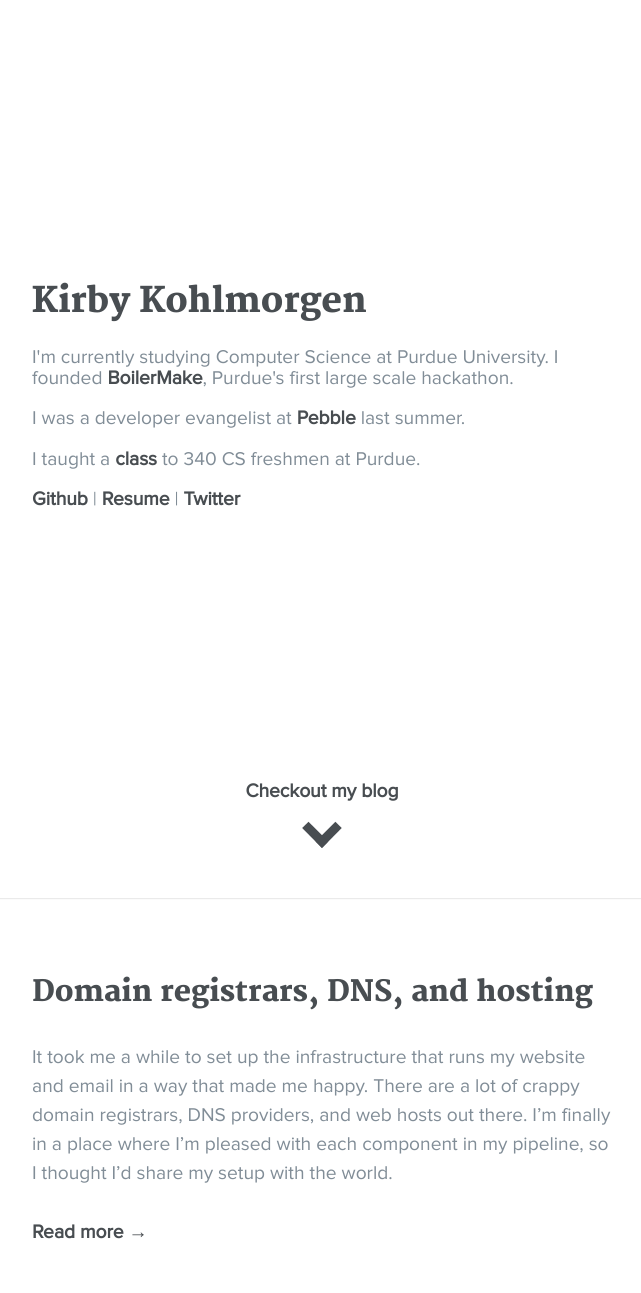
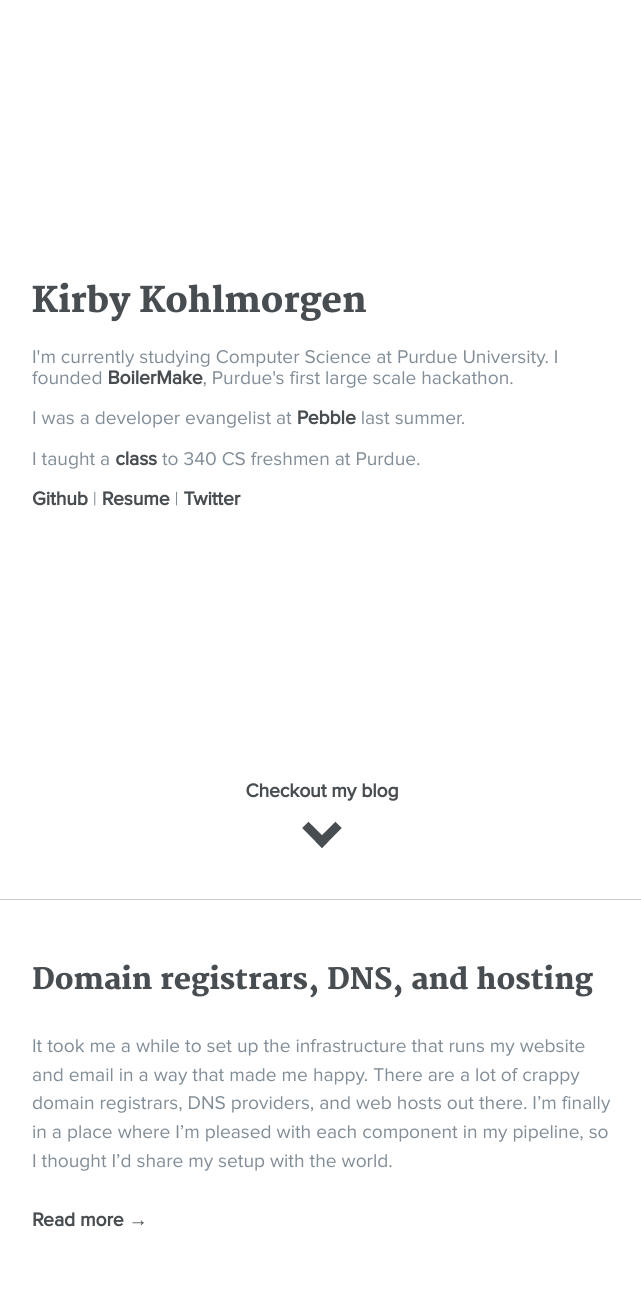
Before and after one commit to kirbyk/kirbyk.github.io, a Jekyll site: the page built from index.html, in a window 1280 px wide. Shown: the whole page, without its empty margins (318-959 px from the left). Built offline with Jekyll 4.4.1, drawn with Linux system fonts in a browser that asks for light colours; after the commit the page ends 1270 px from its top, so only the background shows below that.

Commit message:
Change divider to div. Fuck pixels, ems everywhere!!!

```diff
--- a/_sass/_home.scss
+++ b/_sass/_home.scss
@@ -1,5 +1,5 @@
 .homepage-wrapper {
-  @include browser-prefix(animation, fadein 2s);
+  @include browser-prefix(animation, fadein $home-fadein-speed);
 }
 
 @keyframes fadein {
@@ -70,7 +70,7 @@
 }
 
 .home-main {
-  padding: 50px 0;
+  padding: $home-padding 0;
 }
 
 .post {
@@ -78,7 +78,7 @@
 }
 
 .post p {
-  margin-bottom: 1.75em;
+  margin-bottom: $post-paragraph-after;
 }
 
 a:hover > .post-title {
@@ -91,8 +91,8 @@
 }
 
 .post-divider {
-  opacity: 0.2;
-  margin-top: 1.17em;
+  opacity: $divider-opacity;
+  margin-top: $post-divider-margin;
 }
 
 .post-wrapper:last-child .post-divider {
--- a/_sass/_layout.scss
+++ b/_sass/_layout.scss
@@ -28,7 +28,7 @@
   padding: 0.2em;
   margin: 0;
   font-size: 85%;
-  background-color: rgba(0,0,0,0.04);
+  background-color: rgba(0, 0, 0, 0.04);
   border-radius: 3px;
 }
 
@@ -54,6 +54,5 @@
   left: 0;
   right: 0;
   bottom: 0;
-  margin: 0;
-  opacity: .2;
+  border-bottom: $divider-thickness solid $divider-color;
 }
--- a/_sass/_post.scss
+++ b/_sass/_post.scss
@@ -2,11 +2,11 @@
   height: $nav-height;
   background-size: cover;
   background-position: center center;
-  margin-bottom: $nav-padding;
+  margin-bottom: $nav-bottom;
 
   @include phone {
     height: $nav-height / 2;
-    margin-bottom: $nav-padding / 2;
+    margin-bottom: $nav-bottom / 2;
   }
 }
 
@@ -14,8 +14,8 @@
   display: inline-block;
   color: $nav-text-color;
   margin: $nav-title-margin;
-  letter-spacing: 1px;
-  font-size: 1.5em;
+  letter-spacing: $nav-letter-spacing;
+  font-size: $nav-font-size;
 
   @include phone {
     margin: $nav-title-margin / 2;
@@ -23,9 +23,9 @@
 }
 
 .post-footer {
-  margin-top: 30px;
-  padding: 30px 0 4em;
-  border-top: solid 1px rgba(0, 0, 0, .2);
+  margin-top: $post-footer-spacing;
+  padding: $post-footer-spacing 0 $post-footer-spacing * 2;
+  border-top: solid $divider-thickness $divider-color;
 }
 
 .post-author {
@@ -33,7 +33,7 @@
 }
 
 .small-bio {
-  font-size: .9em;
-  margin-top: 10px;
-  line-height: 1.5em;
+  font-size: $post-bio-font-size;
+  margin-top: $post-bio-top;
+  line-height: $post-bio-line-height;
 }
--- a/css/main.scss
+++ b/css/main.scss
@@ -5,30 +5,48 @@
 
 
 $base-font-family: "ProximaNovaRegular", "Helvetica Neue", Helvetica, Arial, "Lucida Grande", sans-serif;
-$base-font-size:   1.2em;
+$base-font-size: 1.2em;
 
 $background-color: #FFFFFF;
-$brand-color:      #8FACC0;
+$brand-color: #8FACC0;
+
+$standard-space: 1em;
 
 $grey-color-light: #818D97;
-$grey-color-dark:  #484D51;
+$grey-color-dark: #484D51;
 
 $nav-height: 20em;
-$nav-padding: 4em;
+$nav-bottom: $standard-space * 4;
 $nav-text-color: #FFFFFF;
 $nav-title-margin: 1em;
+$nav-letter-spacing: .04em;
+$nav-font-size: 1.5em;
 
 $big-container-width: 1140px;
 $container-width: 580px;
-$container-padding: 0 15px;
+$container-padding: 0 $standard-space;
+
+$home-fadein-speed: 2s;
+$home-padding: $standard-space * 2;
 
 $arrow-padding: 3em;
 $arrow-size: 1em;
-$arrow-width: 200px;
+$arrow-width: 10em;
 $arrow-thickness: .5em;
 $arrow-offset: .7em;
 
+$divider-opacity: .2;
+$divider-color: rgba(0, 0, 0, $divider-opacity);
+$divider-thickness: .1em;
+
 $post-line-height: 1.5em;
+$post-paragraph-after: 1.75em;
+$post-divider-margin: 1.17em;
+$post-footer-spacing: 2em;
+
+$post-bio-font-size: .9em;
+$post-bio-top: $post-footer-spacing / 3;
+$post-bio-line-height: 1.5em;
 
 @mixin browser-prefix($property, $value) {
   -webkit-#{$property}: #{$value};
--- a/index.html
+++ b/index.html
@@ -18,7 +18,7 @@
       <span>Checkout my blog</span>
     </a>
 
-    <hr class='divider' />
+    <div class='divider'></div>
 
     <main class="home-main">
     {% for post in site.posts %}
```
Also changed, not shown: 2 other files.
